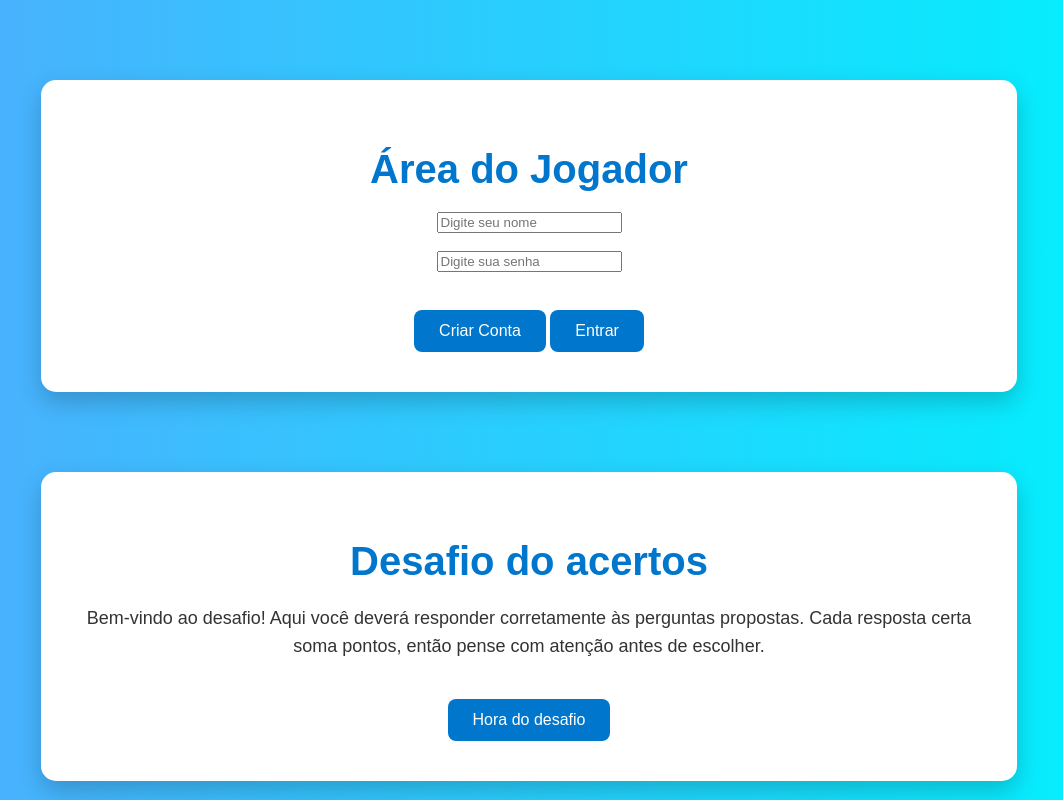
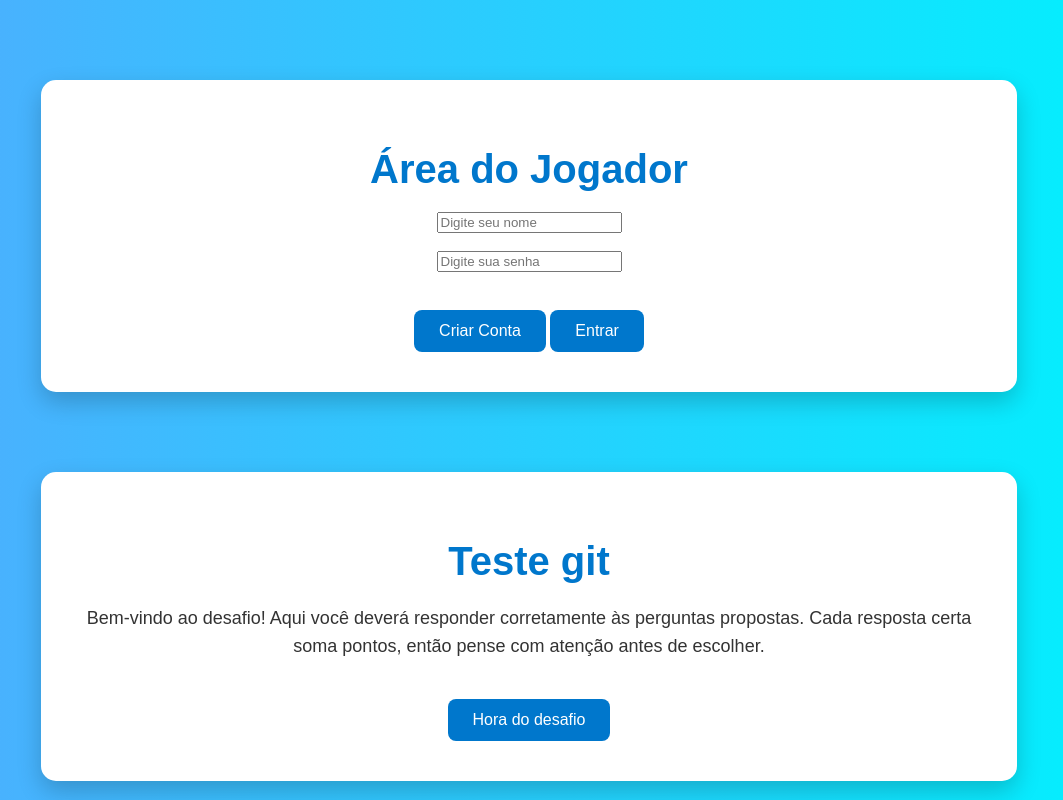
Before and after one commit to marcosruddy/site_perguntas, a website: page forntend/pages/index.html in a window 1280 px wide. Shown: the top 800 px of the page, without its empty margins (111-1174 px from the left). Drawn offline with Linux system fonts and the light colour scheme.

Commit message:
teste de alteracao

```diff
--- a/forntend/pages/index.html
+++ b/forntend/pages/index.html
@@ -32,7 +32,7 @@
 
     <div class="container">
 
-        <h1>Desafio do acertos</h1>
+        <h1>Teste git</h1>
 
         <p>
             Bem-vindo ao desafio! Aqui você deverá responder corretamente
```
